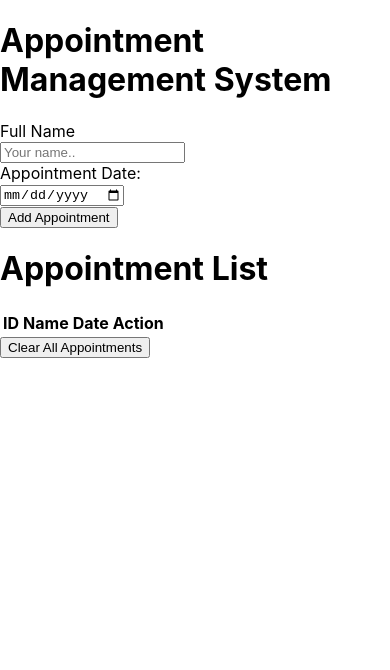
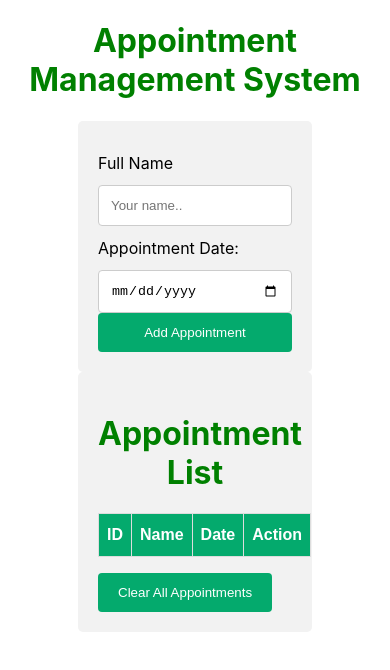
Before and after one commit to patel-vansh1607/appointment-management-system, a React (Create React App) app: page / in a window 390 px wide. Shown: the top 670 px of the page. Built offline with nearby package versions, Linux system fonts and the light colour scheme.

Commit message:
style: add CSS styles for layout, form elements, and responsiveness in App.css

```diff
--- a/src/App.css
+++ b/src/App.css
@@ -0,0 +1,117 @@
+/*App.css*/
+
+* {
+	box-sizing: border-box;
+}
+
+input[type=text],
+input[type=date],
+select,
+textarea {
+	width: 100%;
+	padding: 12px;
+	border: 1px solid #ccc;
+	border-radius: 4px;
+	resize: vertical;
+}
+
+label {
+	padding: 12px 12px 12px 0;
+	display: inline-block;
+}
+
+input[type=submit] {
+	background-color: #04AA6D;
+	color: white;
+	padding: 12px 20px;
+	border: none;
+	border-radius: 4px;
+	cursor: pointer;
+	float: right;
+	margin-top: 2rem;
+}
+
+button {
+	background-color: #04AA6D;
+	color: white;
+	padding: 12px 20px;
+	border: none;
+	border-radius: 4px;
+	cursor: pointer;
+	margin-top: 1rem;
+	margin-right: 1rem;
+}
+
+button:hover,
+[type=submit]:hover {
+	background-color: #45a049;
+}
+
+.container {
+	width: 60%;
+	margin: auto;
+	border-radius: 5px;
+	background-color: #f2f2f2;
+	padding: 20px;
+}
+
+h1 {
+	text-align: center;
+	color: green;
+}
+
+.col-25 {
+	float: left;
+	width: 25%;
+	margin-top: 6px;
+}
+
+.col-75 {
+	float: left;
+	width: 75%;
+	margin-top: 6px;
+}
+
+.row::after {
+	content: "";
+	display: table;
+	clear: both;
+}
+
+#list {
+	font-family: Arial, Helvetica, sans-serif;
+	border-collapse: collapse;
+	width: 100%;
+}
+
+#list td,
+#list th {
+	border: 1px solid #ddd;
+	padding: 8px;
+}
+
+#list tr:nth-child(even) {
+	background-color: #f2f2f2;
+}
+
+#list tr:hover {
+	background-color: #ddd;
+}
+
+#list th {
+	padding-top: 12px;
+	padding-bottom: 12px;
+	text-align: left;
+	background-color: #04AA6D;
+	color: white;
+}
+
+@media screen and (max-width: 600px) {
+
+	.col-25,
+	.col-75,
+	input[type=submit] {
+		width: 100%;
+		margin-top: 0;
+	}
+}
```
